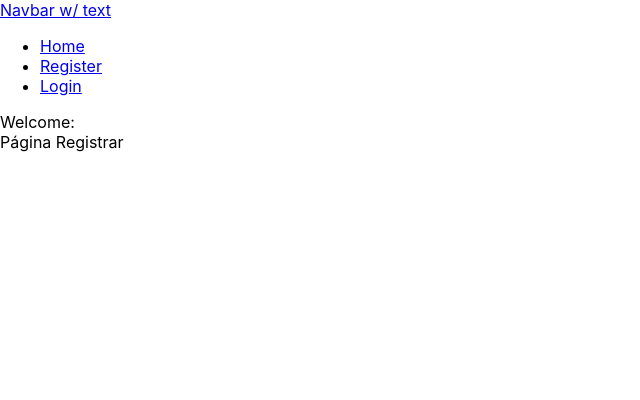
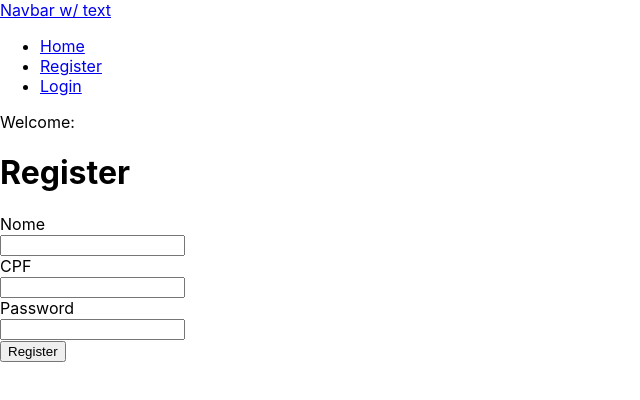
Before and after one commit to Diego-Fernando-Reis/CRUD_Test, a React (Create React App) app in the folder crudtest/: page /register in a window 1280 px wide. Shown: the top 400 px of the page, without its empty margins (0-640 px from the left). Built offline with nearby package versions, Linux system fonts and the light colour scheme.

Commit message:
Seção de cadastro

```diff
--- a/crudtest/package.json
+++ b/crudtest/package.json
@@ -6,6 +6,7 @@
     "@testing-library/jest-dom": "^5.16.5",
     "@testing-library/react": "^13.3.0",
     "@testing-library/user-event": "^13.5.0",
+    "axios": "^0.27.2",
     "react": "^18.2.0",
     "react-dom": "^18.2.0",
     "react-router-dom": "^6.3.0",
--- a/crudtest/src/Register.js
+++ b/crudtest/src/Register.js
@@ -1,7 +1,72 @@
+import { useState } from "react";
+import {axios} from 'axios'
+import {useNavigate} from 'react-router-dom'
+
 const Register = () =>{
+  let history = useNavigate();
+  const [data, setData]=useState({
+    nome:"",
+    cpf: "",
+    password: ""
+  })
+
+  const handleChange=(e)=>{
+    setData({ ...data, [e.target.name]: e.target.value});
+  }
+
+  const submitForm = (e) => {
+    e.preventDefault();
+    const sendData = {
+      nome:data.nome,
+      cpf:data.cpf,
+      password:data.password
+    }
+
+    console.log(sendData);
+
+    //Criei uma documento php para não dar erro
+    axios.post('http://localhost/php-react/register-login-php-simple/insert.php', sendData)
+    .then((result)=>{
+      if(result.data.Status == 'Invalid')
+        {alert('Usuário inválido');}
+      else
+       { history(`/dashboard`);}
+    })
+  }
   return(
-    <div>
-      Página Registrar
+    <div className="main-box">
+      <form onSubmit={submitForm}>
+      <div className="row">
+        <div><h1>Register</h1></div>
+      </div>
+      <div className="row">
+        <div>Nome</div>
+        <div>
+          <input type='text' name='nome' className="form-control" onChange={handleChange} value={data.nome}/>
+        </div>
+      </div>
+
+      <div className="row">
+        <div>CPF</div>
+        <div>
+          <input type='text' name='cpf' className="form-control" onChange={handleChange} value={data.cpf}/>
+        </div>
+      </div>
+
+      <div className="row">
+        <div>Password</div>
+        <div className="col-md-6">
+          <input type='password' name='password' className="form-control" onChange={handleChange} value={data.password}/>
+        </div>
+      </div>
+
+      <div className="row">
+
+        <div>
+          <input type='submit' name='submit' value='Register' className="btn"/>
+        </div>
+      </div>
+      </form>
     </div>
   )
 }
```
Also changed, not shown: 1 other file (tests, documents, lock files or other folders).
